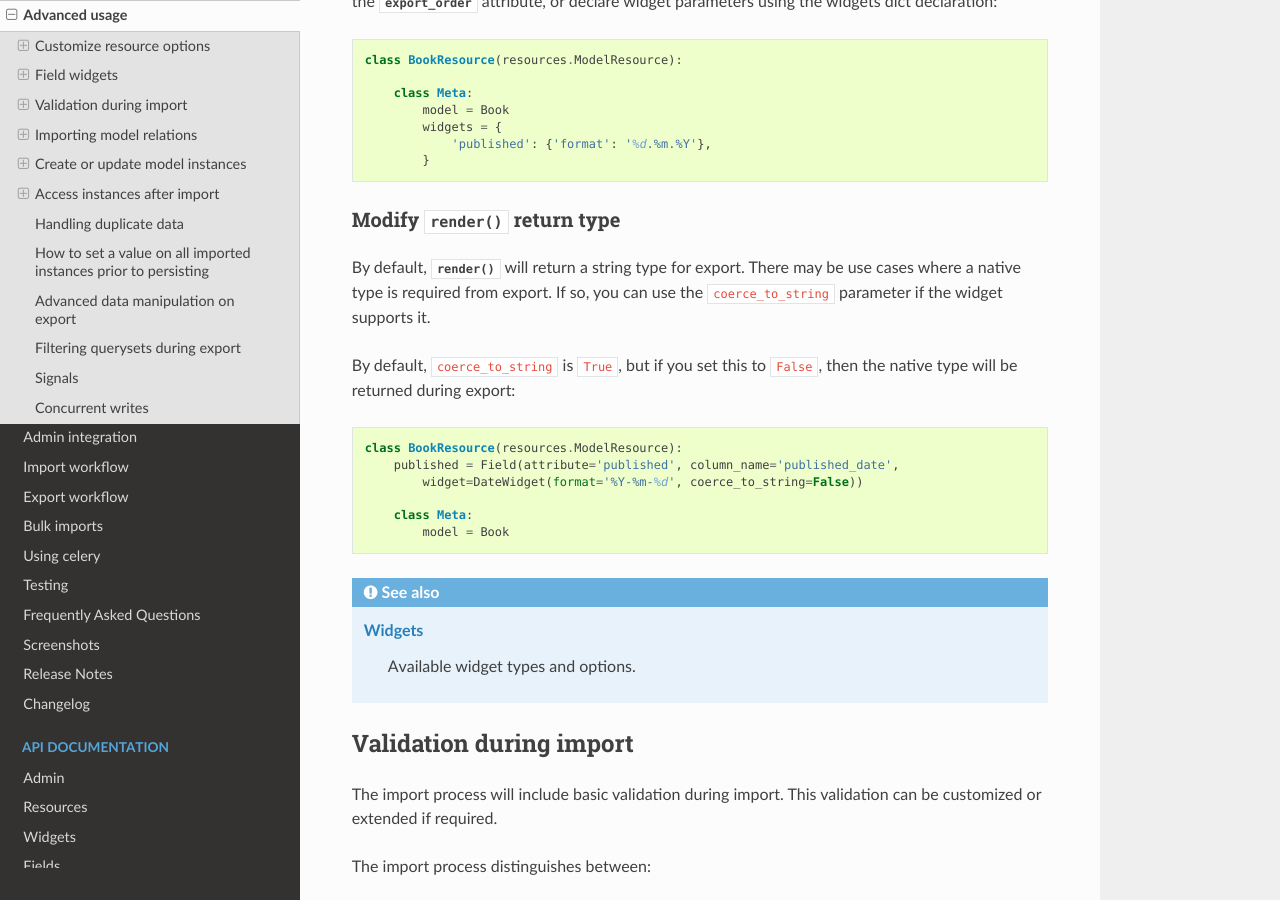
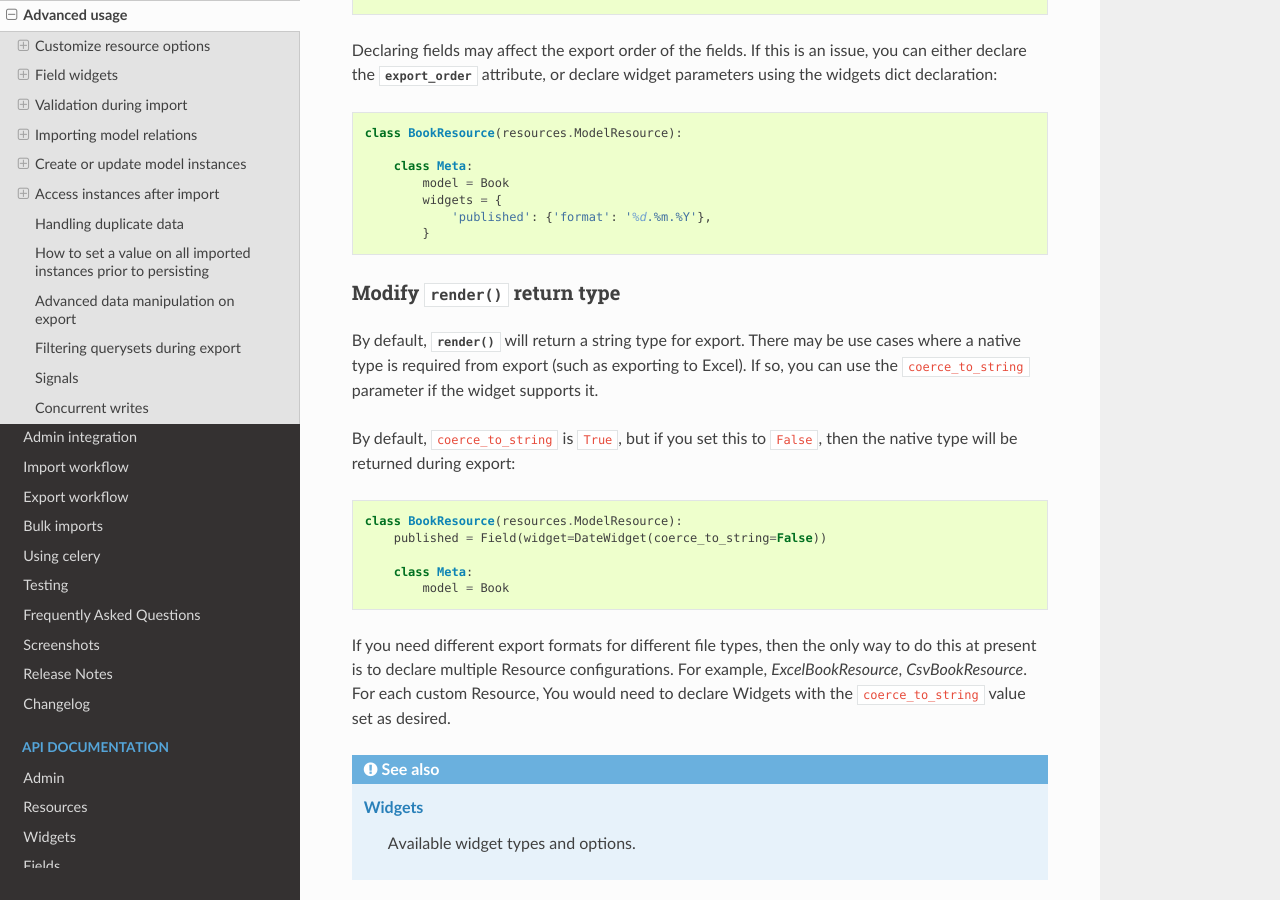
Before and after one commit to django-import-export/django-import-export, a Sphinx documentation site: the page built from docs/advanced_usage.rst, in a window 1280 px wide and 900 px high, scrolled down 4093 px. Built offline with Sphinx 7.4.7 and the Read the Docs theme 2.0.0, drawn with Linux system fonts in a browser that asks for light colours; pages that are not in the unit, such as notebooks, are missing from menus; the version number could not be read and is left out; some of the changed text lies outside the part shown.

Commit message:
clarified documentation

```diff
--- a/docs/advanced_usage.rst
+++ b/docs/advanced_usage.rst
@@ -109,6 +109,9 @@
         class Meta:
             model = Book
 
+The ``attribute`` kwarg is optional and if it is not declared, the value is taken to be the name of the field
+(e.g. 'published').
+
 .. seealso::
 
     :doc:`/api_fields`
@@ -186,21 +189,28 @@
                 'published': {'format': '%d.%m.%Y'},
             }
 
+
+.. _modify_render_return_type:
+
 Modify :meth:`.render` return type
 ----------------------------------
 
 By default, :meth:`.render` will return a string type for export.  There may be use cases where a native type is
-required from export.  If so, you can use the ``coerce_to_string`` parameter if the widget supports it.
+required from export (such as exporting to Excel).  If so, you can use the ``coerce_to_string`` parameter if the
+widget supports it.
 
 By default, ``coerce_to_string`` is ``True``, but if you set this to ``False``, then the native type will be returned
 during export::
 
     class BookResource(resources.ModelResource):
-        published = Field(attribute='published', column_name='published_date',
-            widget=DateWidget(format='%Y-%m-%d', coerce_to_string=False))
+        published = Field(widget=DateWidget(coerce_to_string=False))
 
         class Meta:
             model = Book
+
+If you need different export formats for different file types, then the only way to do this at present is to declare
+multiple Resource configurations.  For example, *ExcelBookResource*, *CsvBookResource*.  For each custom Resource,
+You would need to declare Widgets with the ``coerce_to_string`` value set as desired.
 
 .. seealso::
 
--- a/docs/changelog.rst
+++ b/docs/changelog.rst
@@ -4,6 +4,8 @@
 .. warning::
 
     Version 4 introduces breaking changes.  Please refer to :doc:`release notes<release_notes>`.
+
+- clarify documentation ()
 
 4.0.7 (2024-05-30)
 ------------------
--- a/docs/release_notes.rst
+++ b/docs/release_notes.rst
@@ -59,7 +59,11 @@
 In v4, return values are rendered as strings by default (where applicable), with
 ``None`` values returned as empty strings.  Widget params can modify this behavior.
 
-Refer to the :doc:`documentation<api_widgets>` for more information.
+This causes a change when exporting to Excel.  In v3, certain fields, such as numeric values, were rendered as their
+native type.  In v4, all fields are now rendered as strings.  To preserve the v3 behavior when exporting to Excel,
+set the ``coerce_to_string`` param to ``False``.  See :ref:`documentation<modify_render_return_type>`.
+
+:doc:`Widget API documentation<api_widgets>`.
 
 Export field order
 ------------------
```
